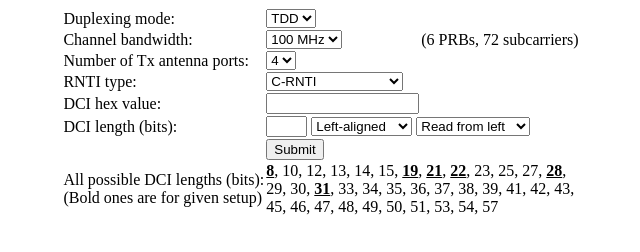
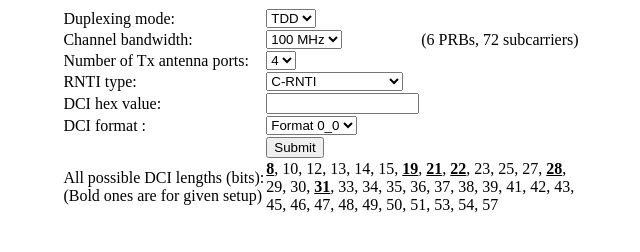
Before and after one commit to Gurpreet1199/dci5g.github.io, a plain HTML site: page index.html in a window 1280 px wide. Shown: the whole page, without its empty margins (319-959 px from the left). Drawn offline with Linux system fonts and the light colour scheme.

Commit message:
Update index.html

```diff
--- a/index.html
+++ b/index.html
@@ -69,16 +69,13 @@
 				<td></td>
 			</tr>
 			<tr>
-				<td>DCI length (bits):</td>
-				<td colspan="2"><input name="dci_size" onkeypress="if (decode_if_enter(event)) this.select();" onfocus="this.select();" onblur="decode1();" type="text" size="2" maxlength="2" value="" id="LEN">
-				<select name="dci_justification" onchange="decode();">
-					<option selected="">Left-aligned</option>
-					<option>Right-aligned</option>
-				</select>
-				<select name="dci_read_direction" onchange="decode();">
-					<option selected="">Read from left</option>
-					<option>Read from right</option>
-				</select></td>
+				<td>DCI format :</td>
+				<td colspan="2"><select name="dci_format"  value="" id="LEN">
+					<option value="00" selected="">Format 0_0</option>
+					<option value="10">
+						Format 1_0
+					</option>
+				</td>
 			</tr>
 			<tr>
 			<td></td>
```
